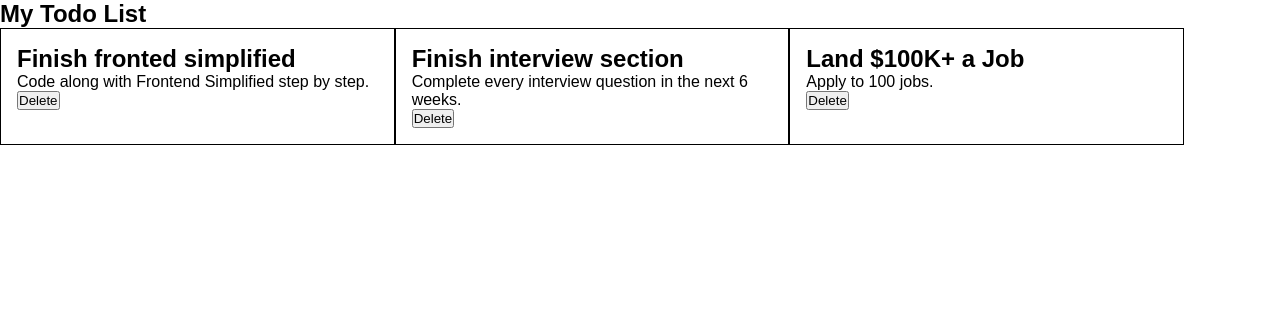
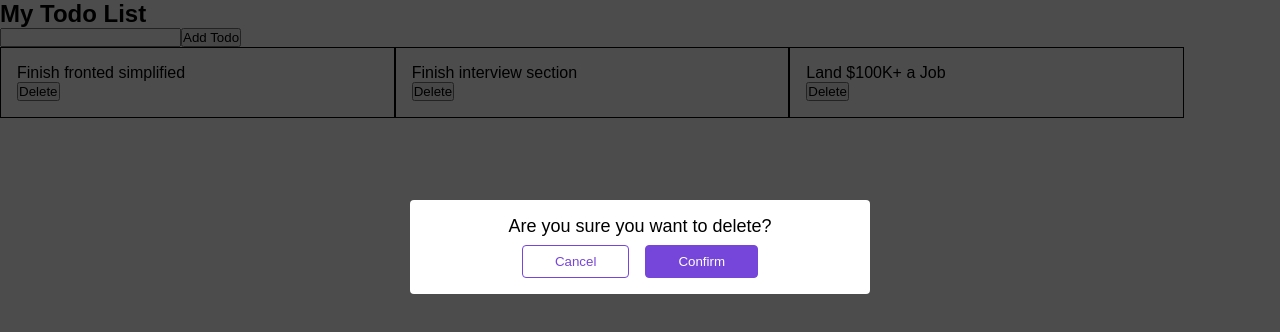
Before and after one commit to CarltonwSmith/react-crash-course1.2, a React (Create React App) app: page / in a window 1280 px wide. Shown: the top 332 px of the page. Built offline with nearby package versions, Linux system fonts and the light colour scheme.

Commit message:
Refactor: simplify Todo component by removing unused props and enhance Modal component with click handlers

```diff
--- a/src/App.jsx
+++ b/src/App.jsx
@@ -4,20 +4,19 @@ import Title from './Components/Title';
 import Modal from './Components/Modal';
 function App() {
   return (
-    <div className="App">
+    <div>
       <Title />
+      <input type= "text" onChange={(event) => {
+        console.log (event.target.value)
+      }} />
+      <button>Add Todo</button>
       <div className="todo__wrapper">
-        <Todo title="Finish fronted simplified" onDelete={() => {}}
-          paragraph = "Code along with Frontend Simplified step by step."
-          />
-        <Todo title="Finish interview section" onDelete={() => {}}
-          paragraph = "Complete every interview question in the next 6 weeks."
-          />
-        <Todo title="Land $100K+ a Job" onDelete={() => {}}
-          paragraph = "Apply to 100 jobs."
-          />
+        <Todo title="Finish fronted simplified" onDelete={() => {}} />
+        <Todo title="Finish interview section" onDelete={() => {}} />
+        <Todo title="Land $100K+ a Job" onDelete={() => {}} />
+
       </div>
-      {/*<Modal message="Are you sure you want to delete?" /> */}
+      <Modal message="Are you sure you want to delete?" />
     </div>
   );
 }
--- a/src/Components/Modal.jsx
+++ b/src/Components/Modal.jsx
@@ -6,8 +6,8 @@ function Modal({ message }) {
   <div className="modal">
     <p className="modal__title">{message}</p>
     <div className="modal__buttons">
-      <button className="btn btn__cancel">Cancel</button>
-      <button className="btn">Confirm</button>
+      <button onClick={() => console.log('Cancel clicked')} className="btn btn__cancel">Cancel</button>
+      <button onClick={() => console.log('Confirm clicked')} className="btn">Confirm</button>
     </div>
   </div>
   <div className="backdrop" />
--- a/src/Components/Todo.jsx
+++ b/src/Components/Todo.jsx
@@ -1,6 +1,6 @@
 import './Todo.css';
 
-function Todo({ title, onDelete, paragraph }) {
+function Todo({ title, onDelete,}) {
     console.log(title);
 function handleDelete() {
     onDelete();
@@ -8,11 +8,8 @@ function handleDelete() {
 
   return (
     <div className='todo'>
-        <h2>{title}</h2>
-        <p>{paragraph}</p>
-        <button onClick={() => onDelete(
-          console.log('Delete clicked')
-        )}>Delete</button>
+        <p>{title}</p>
+        <button onClick={() => onDelete()}>Delete</button>
       </div>
   );
 }
```
